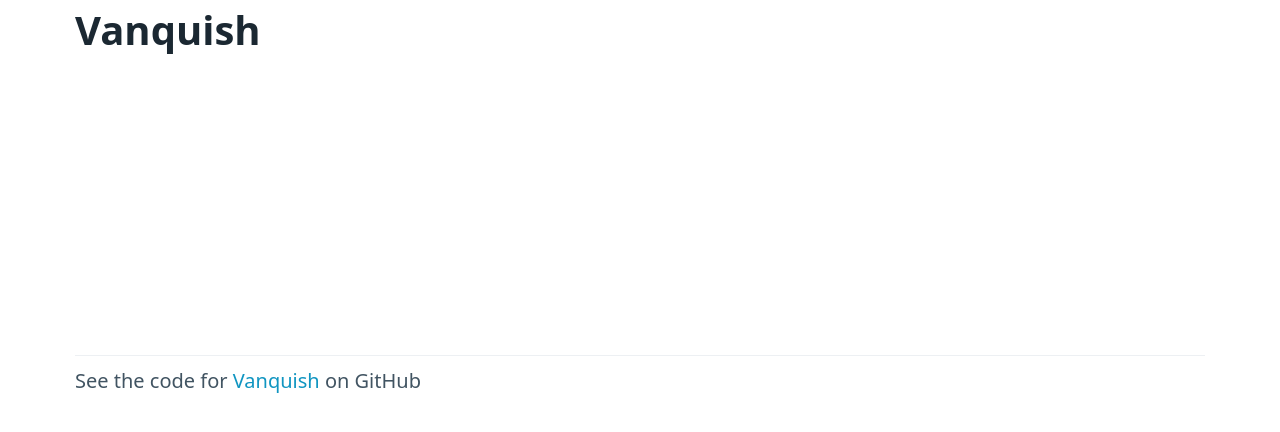
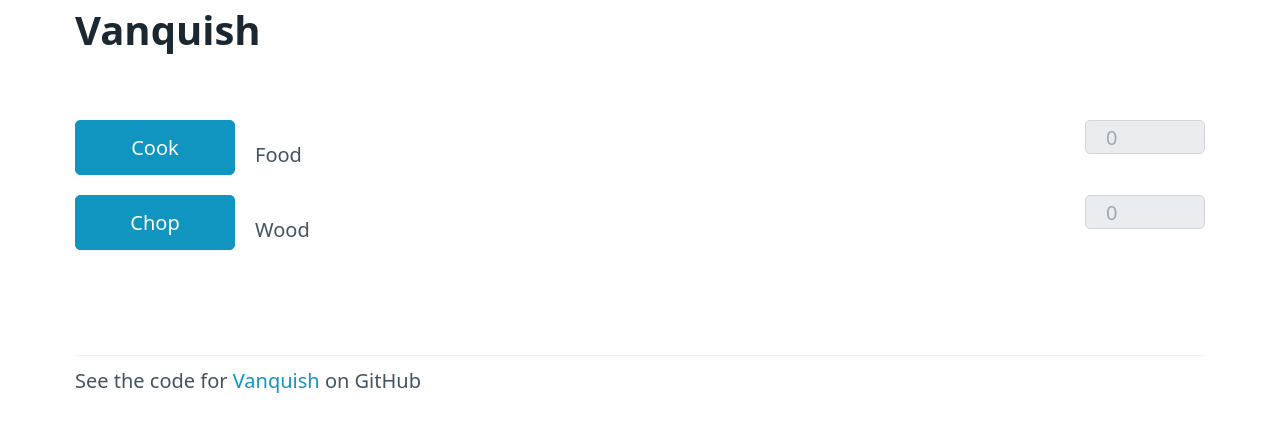
Before and after one commit to kalisjoshua/adventure, a plain HTML site: page index.html in a window 1280 px wide. Drawn offline with nearby package versions, Linux system fonts and the light colour scheme; the site is published under a folder, as on GitHub Pages, so addresses that start at the root find nothing.

Commit message:
remove base tag

```diff
--- a/index.html
+++ b/index.html
@@ -4,8 +4,6 @@
     <meta charset="UTF-8" />
     <meta name="viewport" content="width=device-width, initial-scale=1.0" />
     <title>Vanquish</title>
-
-    <base href="/vanquish" />
 
     <link
       rel="stylesheet"
@@ -76,6 +74,6 @@
       on GitHub
     </footer>
 
-    <script src="/src/app.mjs" type="module"></script>
+    <script src="./src/app.mjs" type="module"></script>
   </body>
 </html>
```
Also changed, not shown: src/app.mjs (+4 -4 lines).
